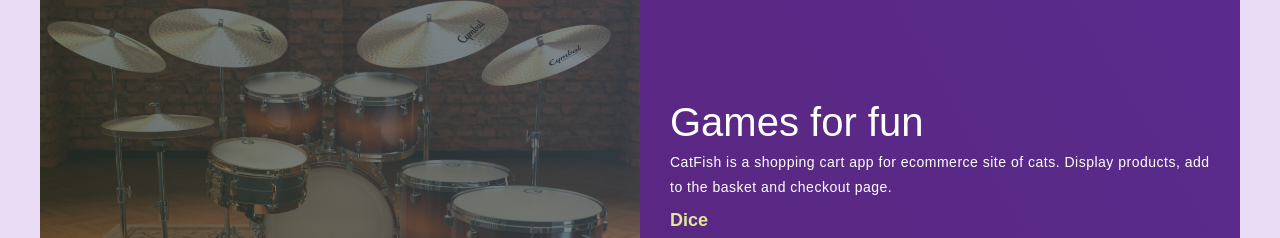
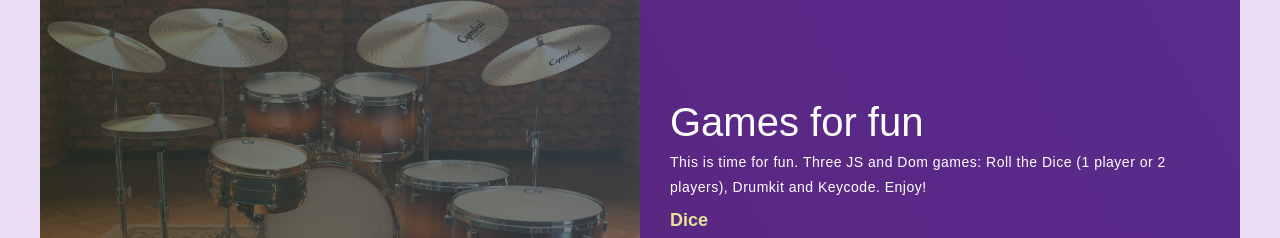
Before and after one commit to PuiYanLeung/portfolio, a plain HTML site: page index.html in a window 1280 px wide. Shown: the part 2183-2421 px from the top of the page. Drawn offline with Linux system fonts and the light colour scheme.

Commit message:
Update index.html

```diff
--- a/index.html
+++ b/index.html
@@ -83,7 +83,7 @@
                 <div class="project-item">
                     <div class="project-info">
                         <h1>Games for fun</h1>
-                        <p>CatFish is a shopping cart app for ecommerce site of cats. Display products, add to the basket and checkout page.</p>
+                        <p>This is time for fun. Three JS and Dom games: Roll the Dice (1 player or 2 players), Drumkit and Keycode. Enjoy!</p>
                         <h2><a href="https://puiyanleung.github.io/dicegame/">Dice</a></h2>
                         <h2><a href="https://puiyanleung.github.io/drumkit/">Drumkit</a></h2>
                         <h2><a href="https://puiyanleung.github.io/keycode/">Keycode</a></h2>
```
